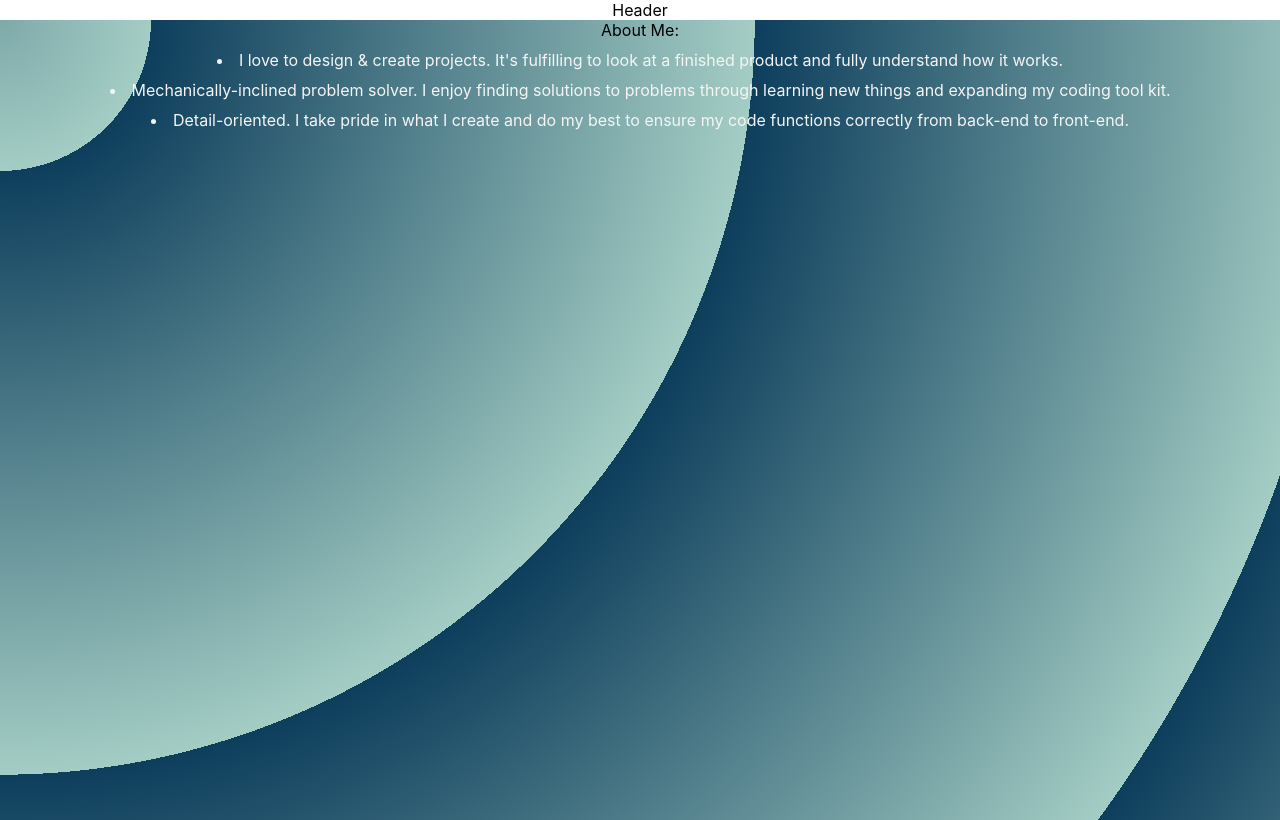
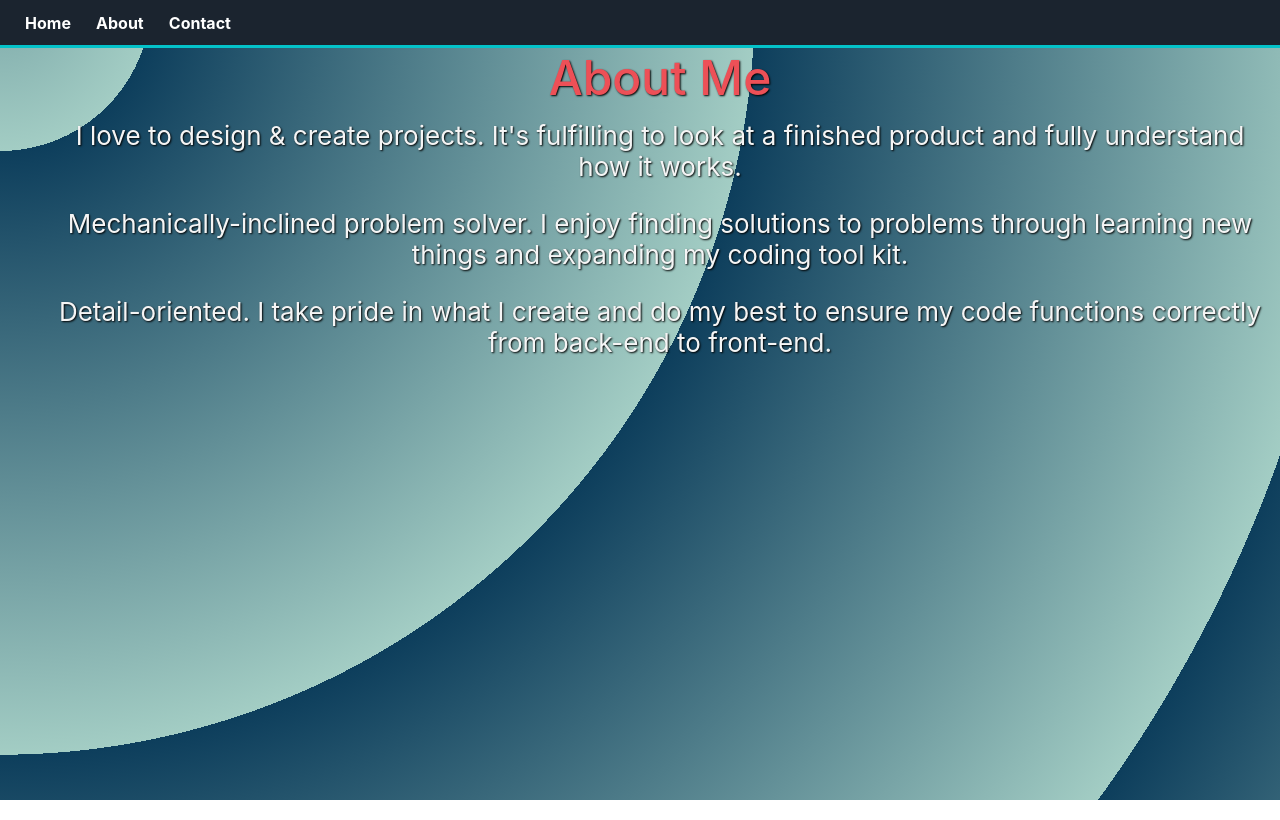
Before and after one commit to AlexEBean/Portfolio, a React (Create React App) app: page /#/about in a window 1280 px wide. Built offline with nearby package versions, Linux system fonts and the light colour scheme.

Commit message:
Progress on About CSS and Contact page

```diff
--- a/src/components/About/About.css
+++ b/src/components/About/About.css
@@ -1,16 +1,31 @@
-.list{
-    height: 100vh;
+.about{
+    min-height: 100vh;
     width: 100vw;
+    background: repeating-radial-gradient(circle at top left, #0D3E5C 10%, #A3CDC4 50%);
+    display: flex;
+    justify-content: center;
+}
+
+.list {
+    height: 30%;
+    width: 100%;
     display: flex;
     flex-direction: column;
-    align-items: left;
-    background: repeating-radial-gradient(circle at top left, #0D3E5C 10%, #A3CDC4 50%);
+    color: #ED5057;
+    font-weight: 500;
+    font-size: 48px;
+    text-shadow: 1px 1px 2px black;
 }
 
 .list-item{
     list-style: disc;
     padding-top: 10px;
     font-weight: 400;
-    font-size: 16px;
+    font-size: 26px;
+    text-shadow: 1px 1px 2px black;
     color: whitesmoke;
+    list-style-type: none;
+    display: flex;
+    align-items: flex-start;
+    padding: 13px;
 }
--- a/src/components/About/About.js
+++ b/src/components/About/About.js
@@ -3,7 +3,8 @@ import "./About.css"
 
 const About = () => {
   return (
-    <div className='list'> About Me:
+    <div className="about">
+      <ul className = "list"> About Me
         <li className='list-item'>
           I love to design & create projects. It's fulfilling to look at a finished product and fully understand how it works.
         </li>
@@ -13,6 +14,7 @@ const About = () => {
         <li className='list-item'>
           Detail-oriented.  I take pride in what I create and do my best to ensure my code functions correctly from back-end to front-end.
         </li>
+      </ul>
     </div>
   )
 }
--- /dev/null
+++ b/src/components/Contact/Contact.css
@@ -0,0 +1,7 @@
+.contact{
+    min-height: 100vh;
+    width: 100vw;
+    background: repeating-radial-gradient(circle at top left, #0D3E5C 10%, #A3CDC4 50%);
+    display: flex;
+    justify-content: center;
+}
--- a/src/components/Contact/Contact.js
+++ b/src/components/Contact/Contact.js
@@ -1,8 +1,9 @@
 import React from "react"
+import "./Contact.css"
 
 const Contact = () => {
   return (
-    <div>Contact</div>
+    <div className = "contact">Contact</div>
   )
 }
 export default Contact
--- a/src/components/Header/Header.css
+++ b/src/components/Header/Header.css
@@ -0,0 +1,30 @@
+.header{
+    height: 45px;
+    width: 100vw;
+    background-color: #1b242f;
+    border-bottom: 3px solid #04c2c9;
+    display: flex;
+    align-items: center;
+    position: fixed;
+}
+
+.header-list{
+    width: 20%;
+    display: flex;
+    justify-content: space-evenly;
+    align-items: center;
+    left: 0;
+}
+
+.header-link{
+    color: white;
+    font-weight: 700;
+    text-decoration: none;
+}
+
+.header-link:hover {
+    transition: all .2s ease-in-out;
+    text-shadow: 1px 1px 2px black;
+    font-size: 110%;
+    color: #ED5057;
+}
--- a/src/components/Header/Header.js
+++ b/src/components/Header/Header.js
@@ -1,10 +1,30 @@
 import React from "react"
+import {Link} from "react-router-dom"
 import "./Header.css"
 
 const Header = () => {
     return (
-      <div>
-          Header
+        <div className = "header">
+            <nav className = "header-list">
+                <Link to = "/"
+                    className = "header-link"
+                    id = "About"
+                    >
+                    Home
+                </Link>
+                <Link to = "/about"
+                    className = "header-link"
+                    id = "Home"
+                    >
+                    About
+                </Link>
+                <Link to = "/contact"
+                    className = "header-link"
+                    id = "Contact"
+                    >
+                    Contact
+                </Link>
+            </nav>
         </div>
     )
   }
--- a/src/components/Home/Home.css
+++ b/src/components/Home/Home.css
@@ -1,11 +1,11 @@
 .home{
-    background-color: rgb(233, 231, 231);
-    padding-bottom: 60px;
     min-height: 100vh;
-    width: 100%;
+    width: 100vw;
     display: flex;
     flex-direction: column;
     align-items: center;
+    background-color: rgb(233, 231, 231);
+    padding-bottom: 60px;
 }
 
 .intro{
@@ -56,7 +56,7 @@
     box-shadow: 0 0 5px black;
 }
 
-.link{
+.home-link{
     text-decoration: none;
     background-color: transparent;
     color: whitesmoke;
@@ -65,7 +65,7 @@
     padding: 10px;
 }
 
-.link:hover {
+.home-link:hover {
     background-color: #04c2c9;
     border: 2px solid #04c2c9;
     transition: all .35s ease-in-out;
--- a/src/components/Home/Home.js
+++ b/src/components/Home/Home.js
@@ -22,13 +22,13 @@ const Home = () => {
           </p>
           <a
             href = "https://writersblock.xyz"
-            className = "link">
+            className = "home-link">
               Writer's Block Website
           </a>
           <br></br>
           <a
             href = "https://github.com/Writer-Block/writers-block"
-            className = "link">
+            className = "home-link">
               Writer's Block Github
           </a>
         </div>
@@ -38,13 +38,13 @@ const Home = () => {
           </p>
           <a
             href = "https://libraris.xyz"
-            className = "link">
+            className = "home-link">
               Library Simulation Website
           </a>
           <br></br>
           <a
             href = "https://github.com/AlexEBean/library-personal-project"
-            className = "link">
+            className = "home-link">
               Library Simulation Github
           </a>
         </div>
```
Lines whose indentation alone changed are shown as unchanged.
